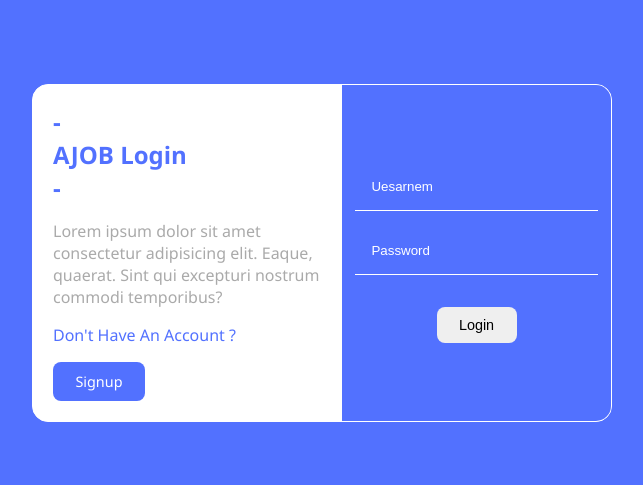
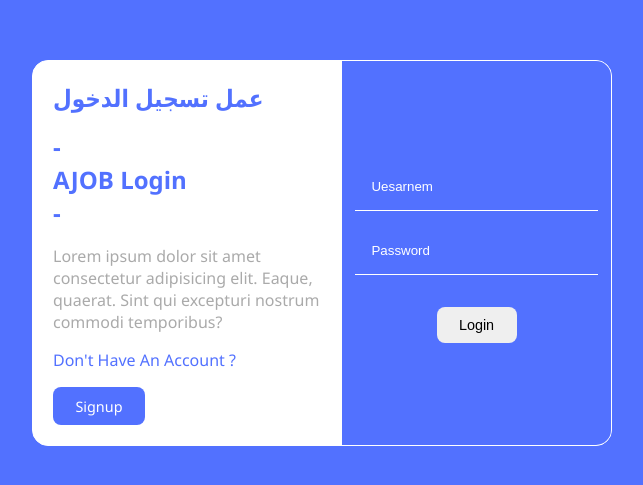
Before and after one commit to solyman21/ajob1, a plain HTML site: page login.html in a window 1280 px wide. Shown: the part 147-632 px from the top of the page, without its empty margins (318-961 px from the left). Drawn offline with Linux system fonts and the light colour scheme; some icons are missing.

Commit message:
Update login.html

```diff
--- a/login.html
+++ b/login.html
@@ -18,7 +18,8 @@
     <div class="login">
        <div class="card">
           <div class="card-left">
-            <h2> -<br /> AJOB Login<br/>-</h2>
+               <h2> عمل تسجيل الدخول</h2>
+              <h2> -<br /> AJOB Login<br/>-</h2>
 
         <p>
 
```
